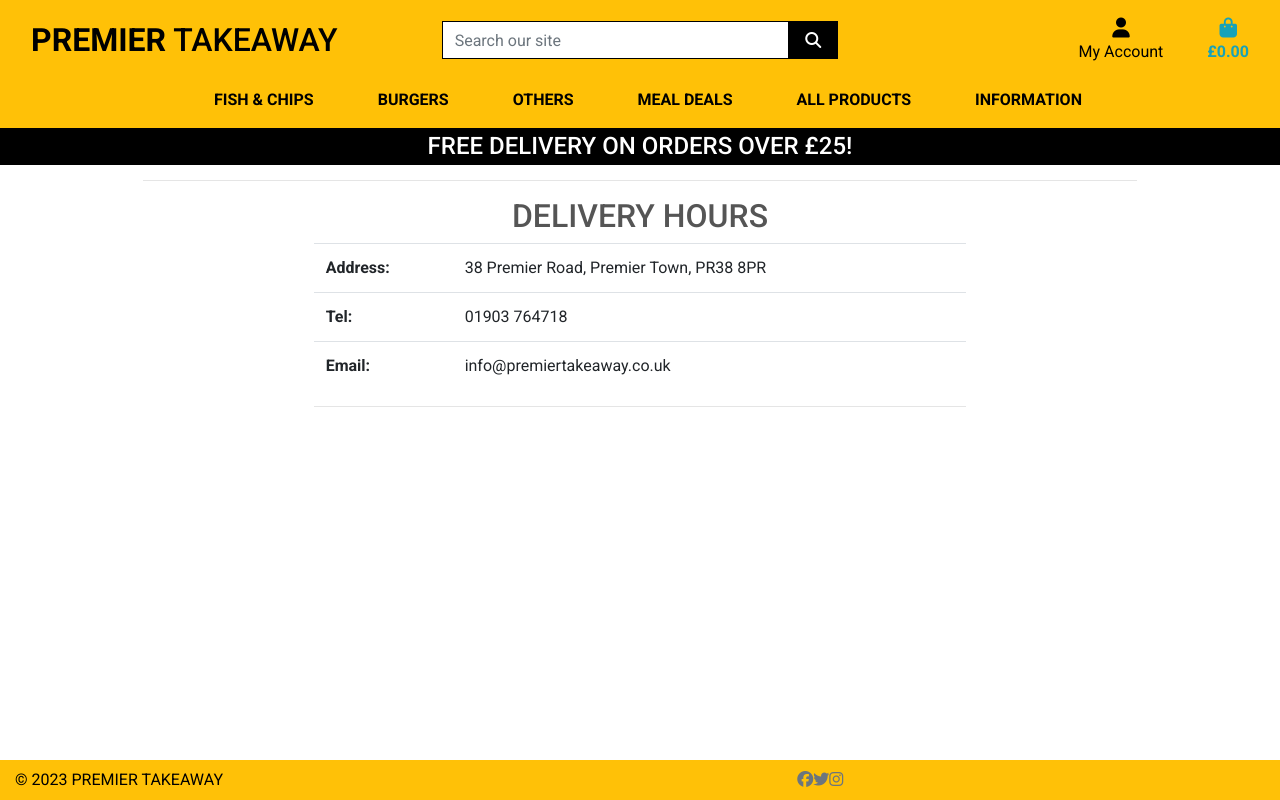
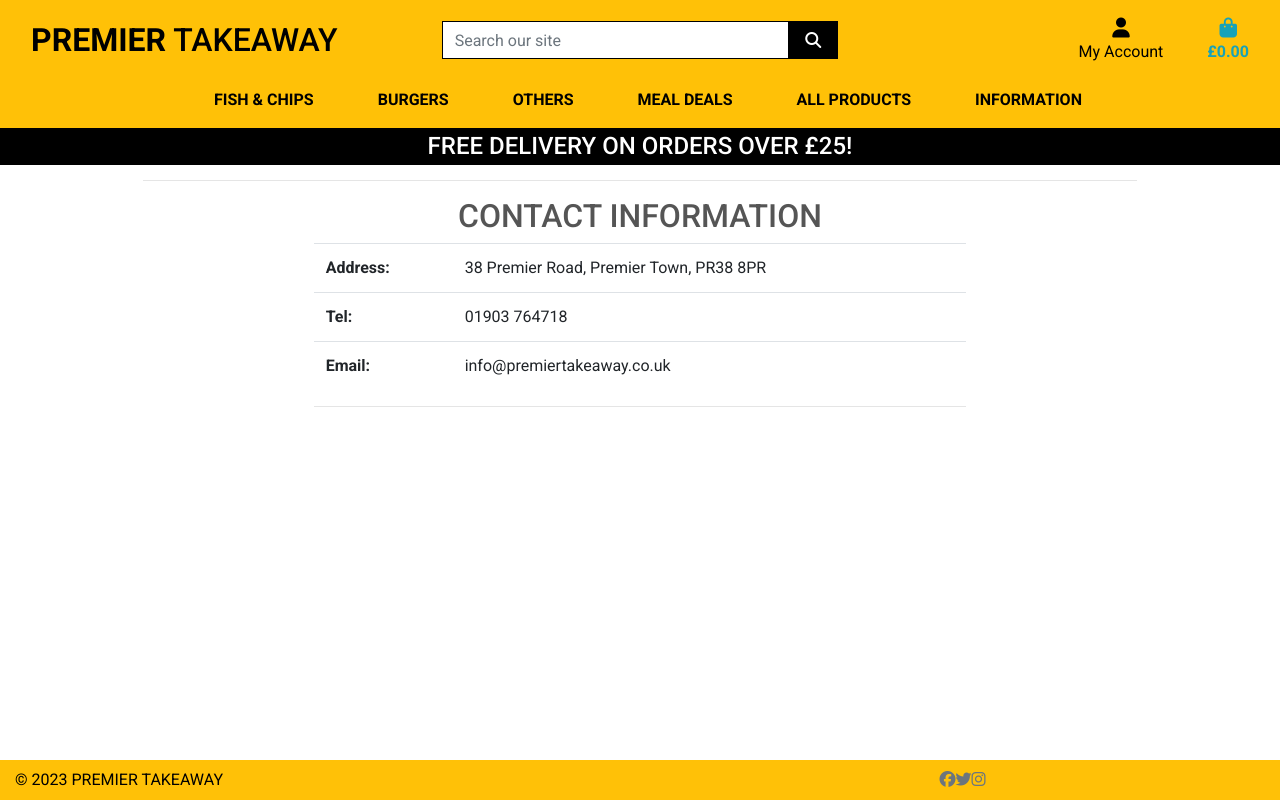
Before and after one commit to ayhanuzumcu/Milestone-Project-4, a Django app: page /info/contact_info/ in a window 1280 px wide. Run offline with Django 3.2, Linux system fonts and the light colour scheme; some libraries are stand-ins or nearby versions.

Commit message:
added contact info and footer

```diff
--- a/info/templates/info/contact_info.html
+++ b/info/templates/info/contact_info.html
@@ -16,7 +16,7 @@
     <div class="row">
         <div class="col">
             <hr>
-            <h2 class="logo-font mb-2 text-center">DELIVERY HOURS</h2>
+            <h2 class="logo-font mb-2 text-center">CONTACT INFORMATION</h2>
         </div>
     </div>
     <div class="row d-flex justify-content-center">
--- a/templates/includes/footer.html
+++ b/templates/includes/footer.html
@@ -4,10 +4,10 @@
 
 <footer class="footer container-fluid">
     <div class="row footer-content">
-        <div class="col-10 col-md-6 text-left">
+        <div class="col-12 col-md-8 text-left">
             <p class="m-0">&copy; 2023 PREMIER TAKEAWAY</p>
         </div>
-        <div class="col-2 col-md-6 text-right">
+        <div class="col-6 col-md-4 text-right">
             <ul class="nav col-md-4 justify-content-end list-unstyled d-flex">
                 <li class="ms-3"><a class="text-muted" href="https://www.facebook.com/"><i class="fab fa-facebook"></i></a></li>
                 <li class="ms-3"><a class="text-muted" href="https://twitter.com/"><i class="fab fa-twitter"></i></a></li>
```
